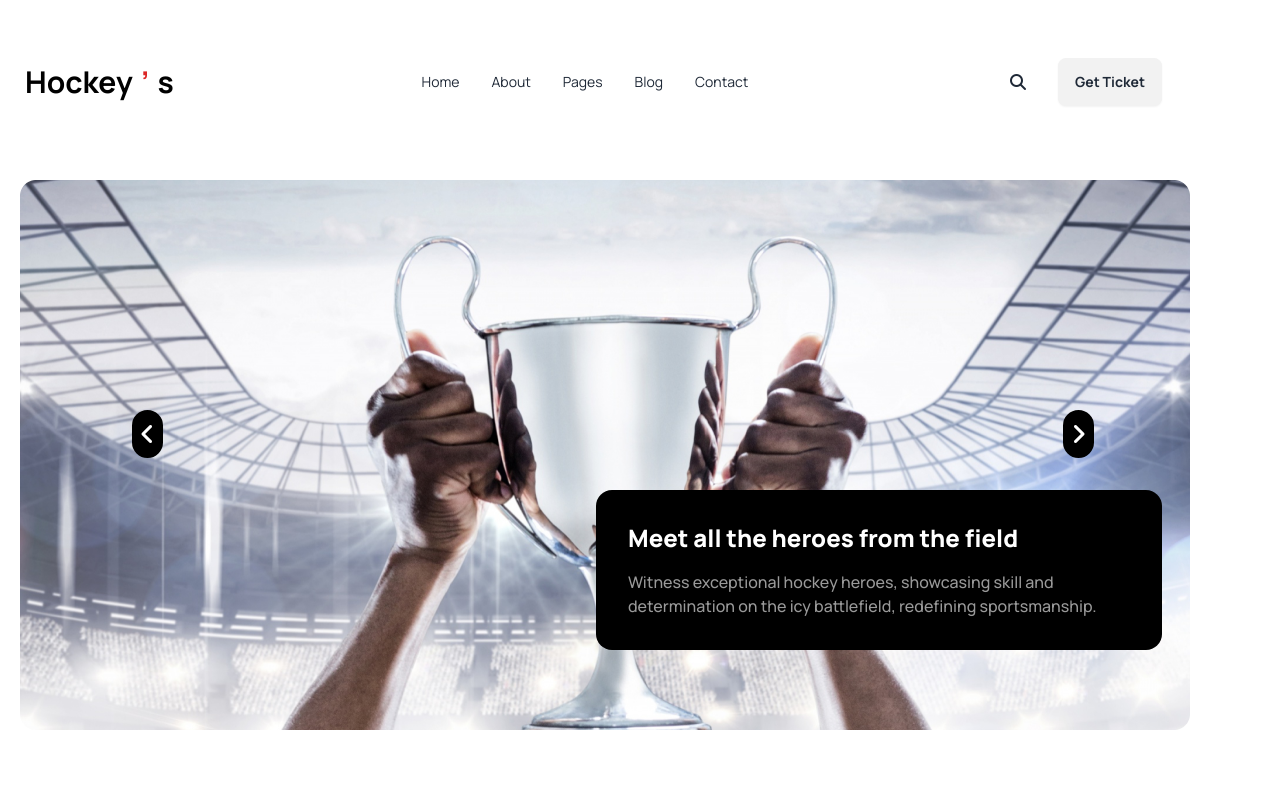
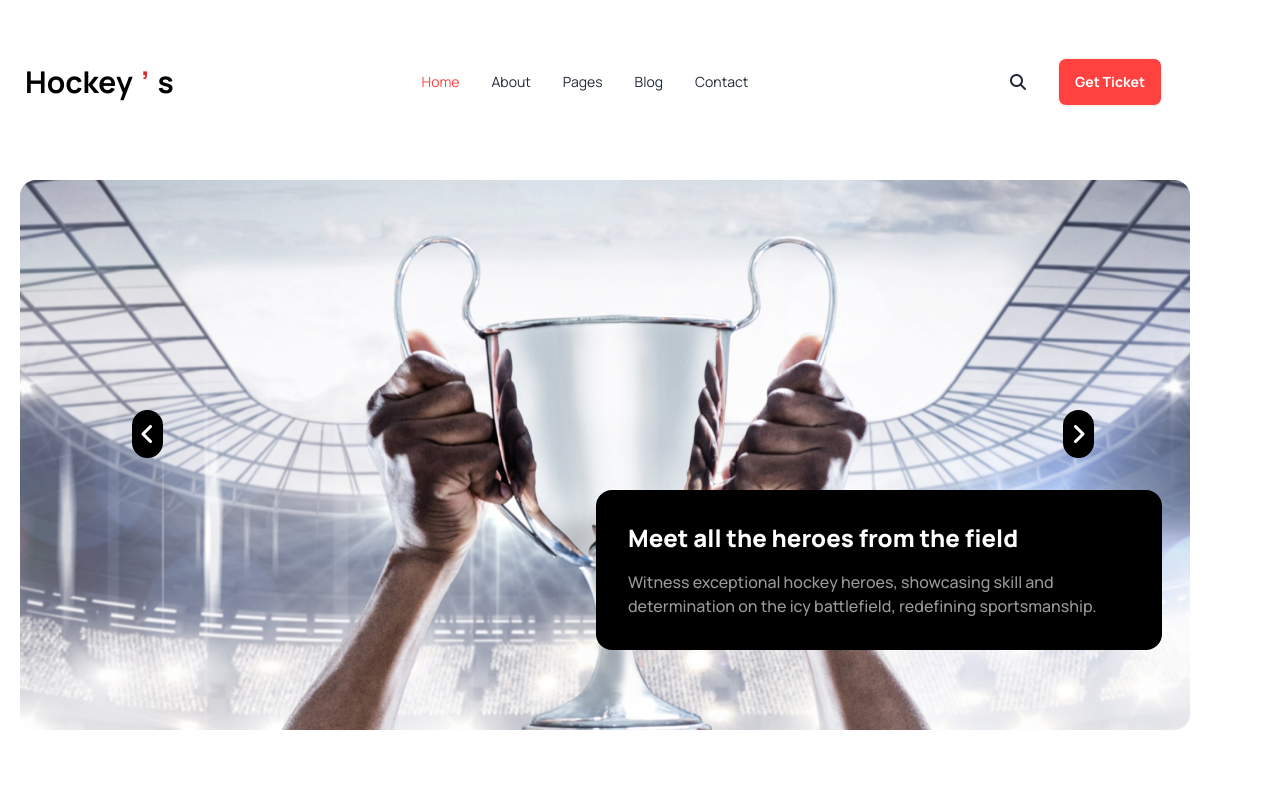
Before and after one commit to md-ashik-max/My-Third-Assignment, a plain HTML site: page index.html in a window 1280 px wide. Shown: the top 800 px of the page. Drawn offline with nearby package versions, Linux system fonts and the light colour scheme.

Commit message:
added resolved navbar

```diff
--- a/index.html
+++ b/index.html
@@ -48,7 +48,7 @@
                         </div>
                         <ul tabindex="0"
                             class="menu menu-sm dropdown-content mt-3 z-[1] p-2 shadow bg-base-100 rounded-box w-52">
-                            <li><a>Home</a></li>
+                            <li><a><span class="text-[#FF4240]">Home</span></a></li>
                             <li>
                                 <a>About</a>
                             </li>
@@ -68,7 +68,7 @@
                 </div>
                 <div class="navbar-center hidden lg:flex">
                     <ul class="menu menu-horizontal px-1">
-                        <li><a>Home</a></li>
+                        <li><a><span class="text-[#FF4240]">Home</span></a></li>
                         <li>
                             <a>About</a>
 
@@ -81,7 +81,7 @@
                 <div class="navbar-end gap-4 lg:gap-8">
                     <a href=""><i class="fa-solid fa-magnifying-glass"></i></a>
 
-                    <a class="btn">Get Ticket</a>
+                    <a class="btn bg-[#FF4240] text-white font-3xl">Get Ticket</a>
                 </div>
             </div>
 
@@ -191,7 +191,7 @@
 
 
         </section>
-        <!-- club section -->
+        <!-- program section -->
         <section class="my-8 lg:my-24">
             <div class="">
                 <h1 class="text-[36px] font-extrabold text-black lg:ml-[380px]">Program Sections</h1>
@@ -199,7 +199,7 @@
                     Program sections cater to diverse needs, offering specialized modules, ensuring comprehensive learning and development for participants in various domains.</p>
 
             </div>
-            <div class="grid gap-5 grid-cols-1 md:grid-cols-2 flex-1">
+            <div class="grid gap-5 grid-cols-1 lg:grid-cols-2 flex-1">
                 <div class="rounded-xl lg:h-[338px] bg-gradient-to-r from-red-100 to-amber-100"></div>
                 <div class="rounded-xl lg:h-[338px] bg-gradient-to-r from-red-100 to-amber-100"></div>
                 <div class="col-span-2 rounded-xl lg:h-[450px] bg-gradient-to-r from-red-100 to-amber-100"></div>
```
